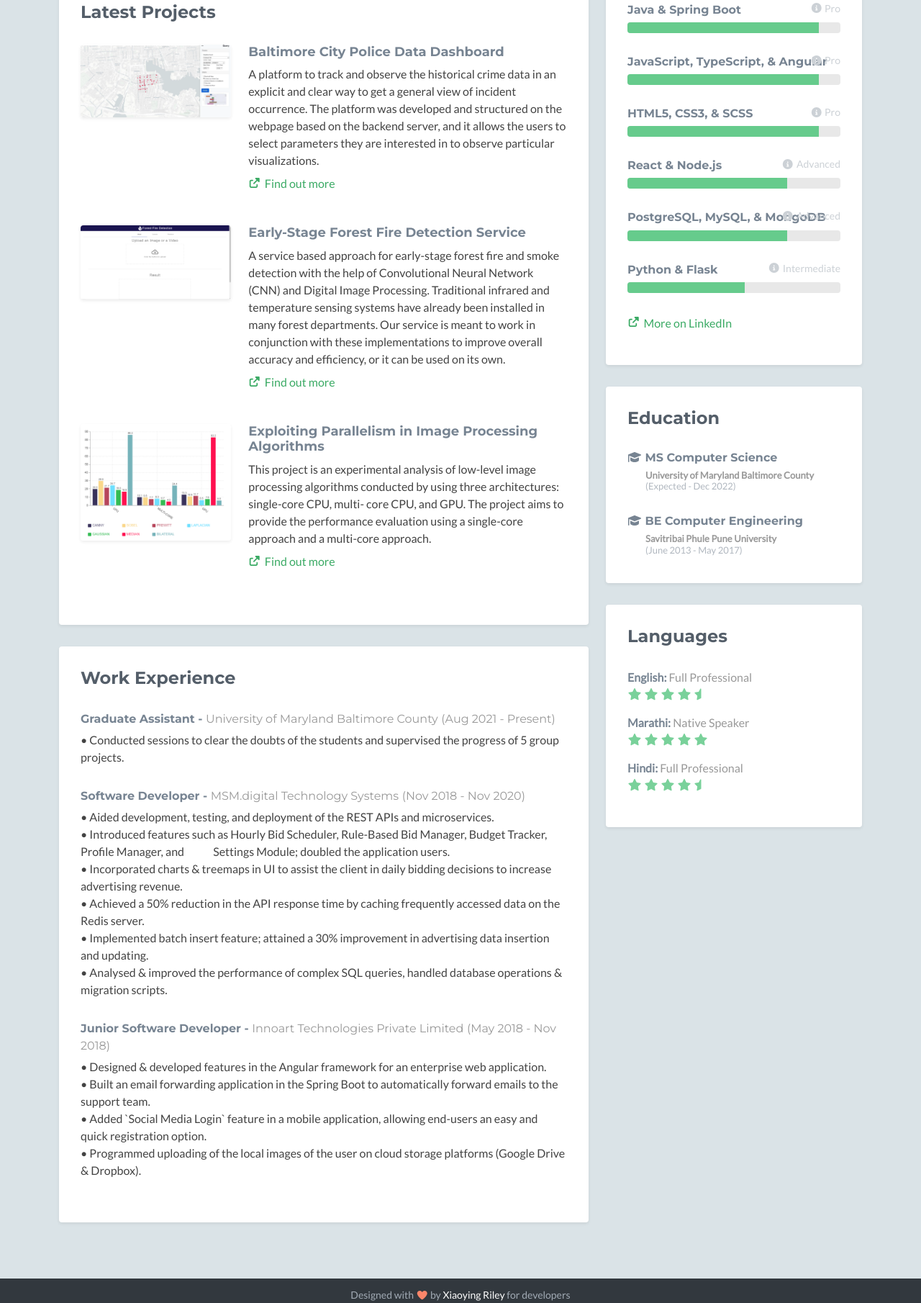
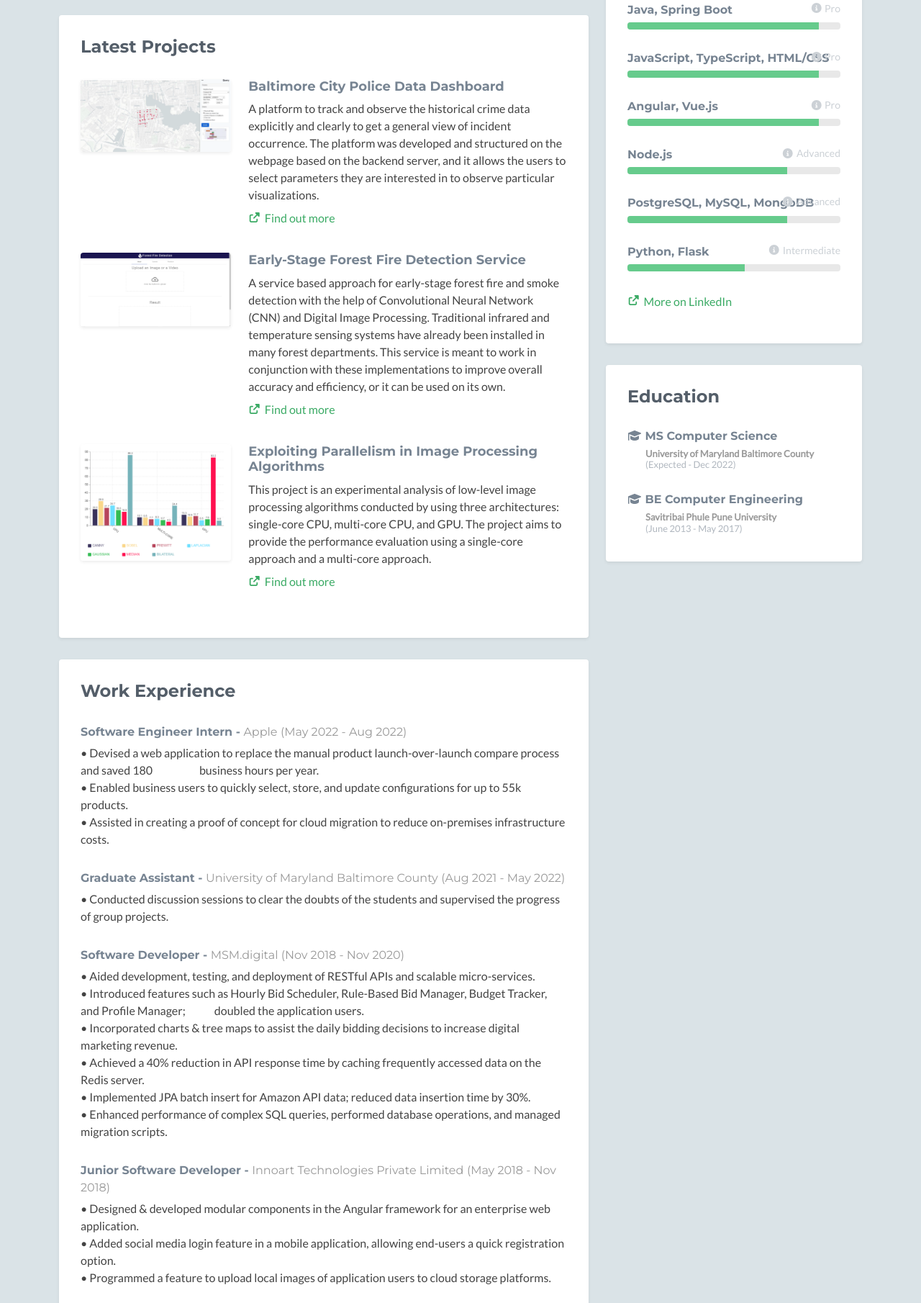
Before and after one commit to rohitmokashi16/rohitmokashi.github.io, a plain HTML site: page index.html in a window 1280 px wide. Shown: the part 634-2444 px from the top of the page at 72% size. Drawn offline with Linux system fonts and the light colour scheme.

Commit message:
[RM] Changed content and style

```diff
--- a/assets/scss/_base.scss
+++ b/assets/scss/_base.scss
@@ -178,7 +178,7 @@ a.dotted-link {
 /* Latest Section */
 .latest {
     .item {
-        margin-bottom: 30px;
+        margin-bottom: 20px;
         .title {
             font-size: 18px;
             margin-top: 0;
@@ -388,11 +388,11 @@ a.dotted-link {
 
         }
         .level-bar {
-            height: 15px;
+            height: 10px;
             background: darken($smoky-white, 5%);
         }
         .level-bar-inner {
-            height: 15px;
+            height: 10px;
             background: lighten($color-2, 15%);
         }
     }
--- a/index.html
+++ b/index.html
@@ -6,10 +6,7 @@
     <meta charset="utf-8" />
     <meta http-equiv="X-UA-Compatible" content="IE=edge" />
     <meta name="viewport" content="width=device-width, initial-scale=1.0" />
-    <meta
-      name="description"
-      content="A webpage to know about Rohit Mokashi!"
-    />
+    <meta name="description" content="A webpage to know about Rohit Mokashi!" />
     <!-- <meta name="author" content="Xiaoying Riley at 3rd Wave Media">     -->
     <link rel="shortcut icon" href="favicon.ico" />
 
@@ -65,7 +62,7 @@
             />
             <div class="profile-content">
               <h1 class="name">Rohit Mokashi</h1>
-              <h2 class="desc">Graduate Assistant</h2>
+              <h2 class="desc">Software Engineer</h2>
               <ul class="social list-inline">
                 <!-- <li class="list-inline-item"><a href="#"><i class="fab fa-twitter"></i></a></li> -->
                 <li class="list-inline-item">
@@ -122,11 +119,18 @@
               <h2 class="heading">About Me</h2>
               <div class="content">
                 <p>
-                 I am a software engineer with interest in building scalable, efficient, and user-friendly web applications.
-                  Participated in the entire Software Development Lifecycle including analysis, design, development, unit testing, and code review.
-                  Expertise in building web applications with proficiency in Java, Spring Boot, SQL, Angular, and Vue.js.
-                 Recently, I worked as an SWE intern at Apple, created a web application to replace the manual product launch-over-launch compare process,
-                  and enabled business users to perform YoY and Yo2Y analysis quickly.
+                  I am a software engineer with interest in building scalable,
+                  efficient, and user-friendly web applications. Participated in
+                  the entire Software Development Lifecycle including analysis,
+                  design, development, unit testing, and code review. Expertise
+                  in building web applications with proficiency in Java, Spring
+                  Boot, SQL, Angular, and Vue.js.
+                  <br />
+                  <br />
+                  Recently, I worked as an SWE intern at Apple, created a web
+                  application to replace the manual product launch-over-launch
+                  compare process, and enabled business users to perform YoY and
+                  Yo2Y analysis quickly.
                 </p>
               </div>
               <!--//content-->
@@ -207,11 +211,11 @@
                     </h3>
                     <p class="mb-2">
                       A platform to track and observe the historical crime data
-                      in an explicit and clear way to get a general view of
-                      incident occurrence. The platform was developed and
-                      structured on the webpage based on the backend server, and
-                      it allows the users to select parameters they are
-                      interested in to observe particular visualizations.
+                      explicitly and clearly to get a general view of incident
+                      occurrence. The platform was developed and structured on
+                      the webpage based on the backend server, and it allows the
+                      users to select parameters they are interested in to
+                      observe particular visualizations.
                     </p>
                     <p>
                       <a
@@ -252,8 +256,8 @@
                       smoke detection with the help of Convolutional Neural
                       Network (CNN) and Digital Image Processing. Traditional
                       infrared and temperature sensing systems have already been
-                      installed in many forest departments. Our service is meant
-                      to work in conjunction with these implementations to
+                      installed in many forest departments. This service is
+                      meant to work in conjunction with these implementations to
                       improve overall accuracy and efficiency, or it can be used
                       on its own.
                     </p>
@@ -295,7 +299,7 @@
                     <p class="mb-2">
                       This project is an experimental analysis of low-level
                       image processing algorithms conducted by using three
-                      architectures: single-core CPU, multi- core CPU, and GPU.
+                      architectures: single-core CPU, multi-core CPU, and GPU.
                       The project aims to provide the performance evaluation
                       using a single-core approach and a multi-core approach.
                     </p>
@@ -351,17 +355,38 @@
               <div class="content">
                 <div class="item">
                   <h3 class="title">
+                    Software Engineer Intern -
+                    <span class="place"
+                      ><a href="https://www.apple.com/">Apple</a></span
+                    >
+                    <span class="year">(May 2022 - Aug 2022)</span>
+                  </h3>
+                  <p>
+                    • Devised a web application to replace the manual product
+                    launch-over-launch compare process and saved 180 &nbsp;
+                    &nbsp; &nbsp; &nbsp; &nbsp; &nbsp; &nbsp; &nbsp; &nbsp;
+                    &nbsp; business hours per year.
+                    <br />
+                    • Enabled business users to quickly select, store, and
+                    update configurations for up to 55k products.
+                    <br />
+                    • Assisted in creating a proof of concept for cloud
+                    migration to reduce on-premises infrastructure costs.
+                  </p>
+                </div>
+                <div class="item">
+                  <h3 class="title">
                     Graduate Assistant -
                     <span class="place"
                       ><a href="https://www.umbc.edu/"
                         >University of Maryland Baltimore County</a
                       ></span
                     >
-                    <span class="year">(Aug 2021 - Present)</span>
+                    <span class="year">(Aug 2021 - May 2022)</span>
                   </h3>
                   <p>
-                    • Conducted sessions to clear the doubts of the students and
-                    supervised the progress of 5 group projects.
+                    • Conducted discussion sessions to clear the doubts of the
+                    students and supervised the progress of group projects.
                   </p>
                 </div>
                 <!--//item-->
@@ -369,29 +394,30 @@
                   <h3 class="title">
                     Software Developer -
                     <span class="place"
-                      ><a href="https://www.msm.digital/">MSM.digital Technology Systems</a></span
+                      ><a href="https://www.msm.digital/">MSM.digital </a></span
                     >
                     <span class="year">(Nov 2018 - Nov 2020)</span>
                   </h3>
                   <p>
-                    • Aided development, testing, and deployment of the REST
-                    APIs and microservices.
+                    • Aided development, testing, and deployment of RESTful APIs
+                    and scalable micro-services.
                     <br />
                     • Introduced features such as Hourly Bid Scheduler,
-                    Rule-Based Bid Manager, Budget Tracker, Profile Manager, and
-                    &nbsp; &nbsp; &nbsp; &nbsp; &nbsp; &nbsp; Settings Module; doubled the application users.
+                    Rule-Based Bid Manager, Budget Tracker, and Profile Manager;
+                    &nbsp; &nbsp; &nbsp; &nbsp; &nbsp; &nbsp; doubled the
+                    application users.
                     <br />
-                    • Incorporated charts & treemaps in UI to assist the client
-                    in daily bidding decisions to increase advertising revenue.
+                    • Incorporated charts & tree maps to assist the daily
+                    bidding decisions to increase digital marketing revenue.
                     <br />
-                    • Achieved a 50% reduction in the API response time by
-                    caching frequently accessed data on the Redis server.
+                    • Achieved a 40% reduction in API response time by caching
+                    frequently accessed data on the Redis server.
                     <br />
-                    • Implemented batch insert feature; attained a 30%
-                    improvement in advertising data insertion and updating.
+                    • Implemented JPA batch insert for Amazon API data; reduced
+                    data insertion time by 30%.
                     <br />
-                    • Analysed & improved the performance of complex SQL
-                    queries, handled database operations & migration scripts.
+                    • Enhanced performance of complex SQL queries, performed
+                    database operations, and managed migration scripts.
                   </p>
                 </div>
                 <!--//item-->
@@ -399,27 +425,19 @@
                   <h3 class="title">
                     Junior Software Developer -
                     <span class="place"
-                      ><a href="https://www.innoart.in/"
-                        >Innoart Technologies Private Limited</a
-                      ></span
+                      >Innoart Technologies Private Limited</span
                     >
                     <span class="year">(May 2018 - Nov 2018)</span>
                   </h3>
                   <p>
-                    • Designed & developed features in the Angular framework for
-                    an enterprise web application.
-                    <br>
-                    • Built an email forwarding
-                    application in the Spring Boot to automatically forward
-                    emails to the support team.
-                    <br>
-                    • Added `Social Media Login`
-                    feature in a mobile application, allowing end-users an easy
-                    and quick registration option.
-                    <br>
-                    • Programmed uploading of the
-                    local images of the user on cloud storage platforms (Google
-                    Drive & Dropbox).
+                    • Designed & developed modular components in the Angular
+                    framework for an enterprise web application.
+                    <br />
+                    • Added social media login feature in a mobile application,
+                    allowing end-users a quick registration option.
+                    <br />
+                    • Programmed a feature to upload local images of application
+                    users to cloud storage platforms.
                   </p>
                 </div>
                 <!--//item-->
@@ -476,7 +494,7 @@
                 <ul class="list-unstyled">
                   <li>
                     <i class="fas fa-map-marker-alt"></i
-                    ><span class="sr-only">Location:</span>Arbutus, US
+                    ><span class="sr-only">Location:</span>Portland, OR, USA
                   </li>
                   <li>
                     <i class="fas fa-envelope"></i
@@ -488,7 +506,8 @@
                   <li>
                     <i class="fas fa-file"></i
                     ><span class="sr-only">Resume:</span
-                    ><a href="https://drive.google.com/file/d/1650JT9BfivpDnUHVJVUNu6dvWmztA6Xx/view?usp=sharing"
+                    ><a
+                      href="https://drive.google.com/file/d/1650JT9BfivpDnUHVJVUNu6dvWmztA6Xx/view?usp=sharing"
                       >Resume</a
                     >
                   </li>
@@ -520,7 +539,7 @@
                 <div class="skillset">
                   <div class="item">
                     <h3 class="level-title">
-                      Java &amp; Spring Boot<span
+                      Java, Spring Boot<span
                         class="level-label"
                         data-bs-toggle="tooltip"
                         data-bs-placement="left"
@@ -545,7 +564,7 @@
 
                   <div class="item">
                     <h3 class="level-title">
-                      JavaScript, TypeScript, &amp; Angular<span
+                      JavaScript, TypeScript, HTML/CSS<span
                         class="level-label"
                         data-bs-toggle="tooltip"
                         data-bs-placement="left"
@@ -569,7 +588,8 @@
 
                   <div class="item">
                     <h3 class="level-title">
-                      HTML5, CSS3, &amp; SCSS<span
+                      Angular, Vue.js
+                      <span
                         class="level-label"
                         data-bs-toggle="tooltip"
                         data-bs-placement="left"
@@ -593,7 +613,7 @@
 
                   <div class="item">
                     <h3 class="level-title">
-                      React & Node.js<span
+                      Node.js<span
                         class="level-label"
                         data-bs-toggle="tooltip"
                         data-placement="left"
@@ -617,7 +637,7 @@
 
                   <div class="item">
                     <h3 class="level-title">
-                      PostgreSQL, MySQL, &amp; MongoDB<span
+                      PostgreSQL, MySQL, MongoDB<span
                         class="level-label"
                         data-bs-toggle="tooltip"
                         data-placement="left"
@@ -641,7 +661,7 @@
 
                   <div class="item">
                     <h3 class="level-title">
-                      Python & Flask<span
+                      Python, Flask<span
                         class="level-label"
                         data-bs-toggle="tooltip"
                         data-placement="left"
@@ -745,7 +765,7 @@
           </aside>
           <!--//section-->
 
-          <aside class="languages aside section">
+          <!-- <aside class="languages aside section">
             <div class="section-inner shadow-sm rounded">
               <h2 class="heading">Languages</h2>
               <div class="content">
@@ -761,7 +781,7 @@
                       <i class="fas fa-star-half"></i>
                     </span>
                   </li>
-                  <!--//item-->
+
                   <li class="item">
                     <span class="title"><strong>Marathi:</strong></span>
                     <span class="level"
@@ -772,7 +792,7 @@
                       <i class="fas fa-star"></i> <i class="fas fa-star"></i>
                     </span>
                   </li>
-                  <!--//item-->
+
                   <li class="item">
                     <span class="title"><strong>Hindi:</strong></span>
                     <span class="level"
@@ -784,13 +804,13 @@
                       <i class="fas fa-star-half"></i>
                     </span>
                   </li>
-                  <!--//item-->
+
                 </ul>
               </div>
-              <!--//content-->
+
             </div>
-            <!--//section-inner-->
-          </aside>
+
+          </aside> -->
           <!--//section-->
 
           <!-- <aside class="blog aside section">
```
Also changed, not shown: assets/css/styles.css, assets/plugins/bootstrap/css/bootstrap.css, assets/plugins/bootstrap/css/bootstrap.rtl.css, assets/plugins/bootstrap/css/bootstrap.rtl.min.css, 4 other files.
